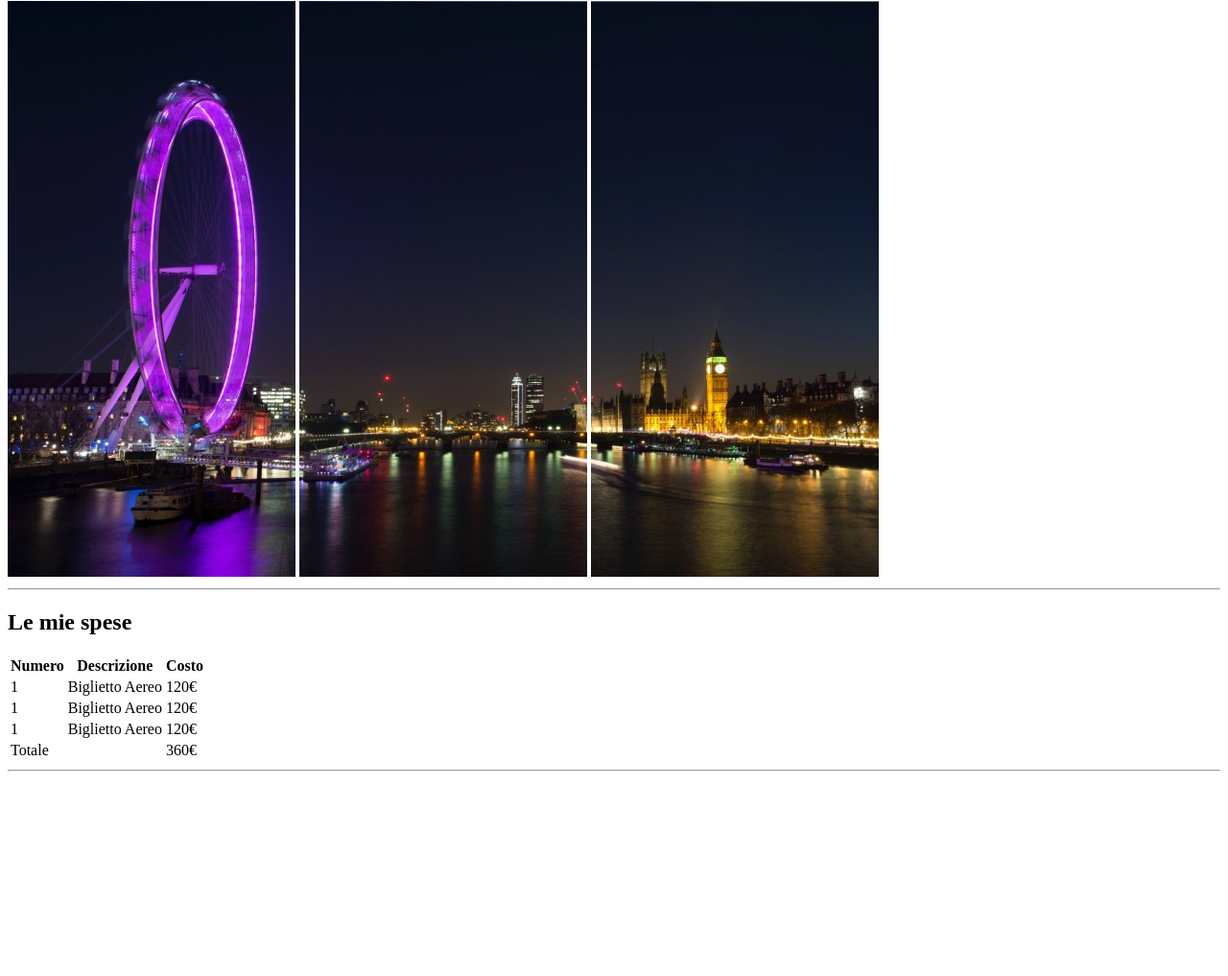
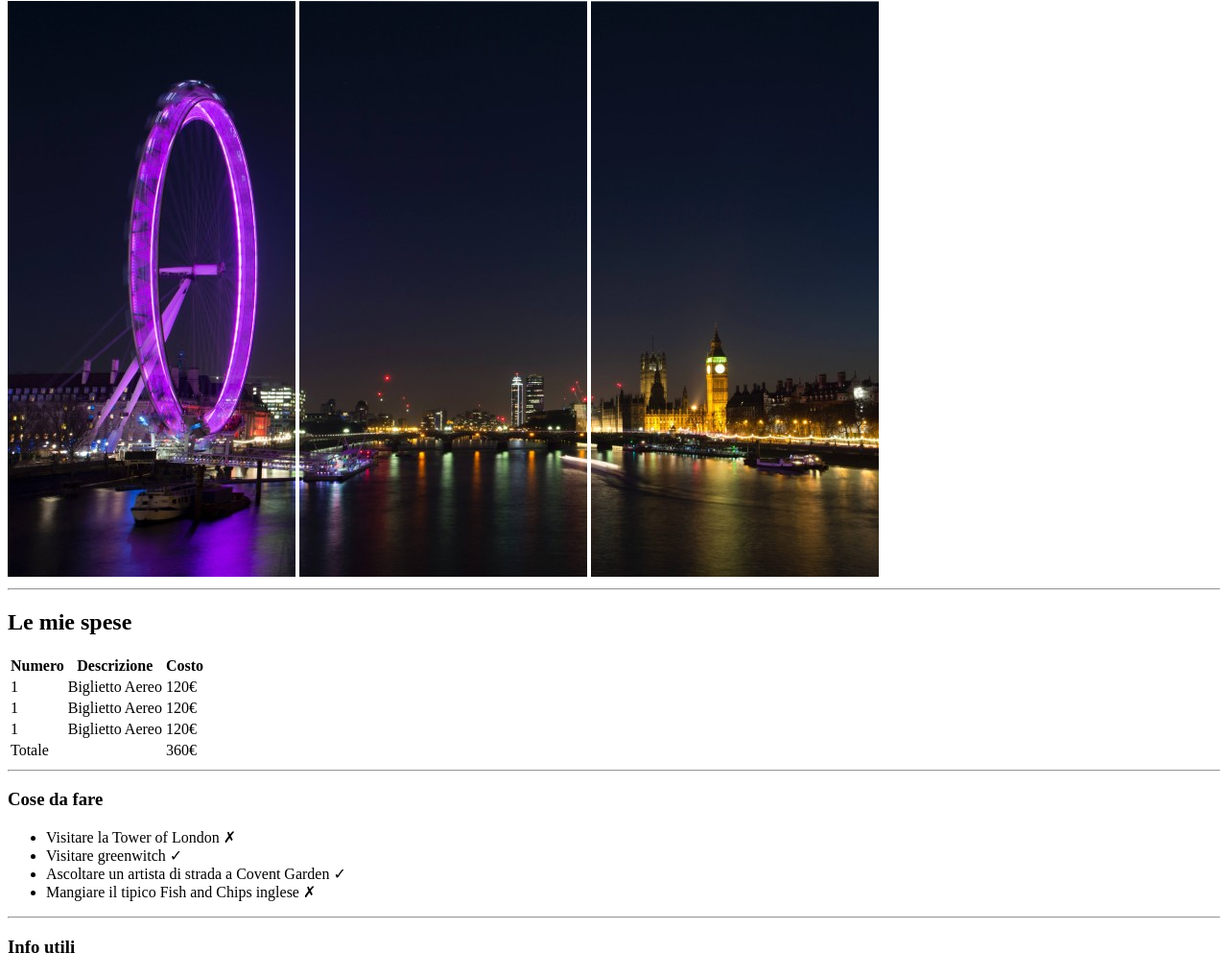
Before and after one commit to M1571/html-london-trip, a plain HTML site: page index.html in a window 1280 px wide. Shown: the part 79-1096 px from the top of the page at 96% size. Before the commit the page ends 891 px from the top, so only its background shows below. Drawn offline with Linux system fonts and the light colour scheme.

Commit message:
Info utili

```diff
--- a/index.html
+++ b/index.html
@@ -8,7 +8,7 @@
 </head>
 <body>
 
-    <!-- introduzione prima parte -->
+    <!-- Il mio viaggio a Londra -->
 
     <h1>Il mio Viaggio a Londra</h1>
     <img src="img/pexels-bill-emrich-230794-0.jpg" alt="">
@@ -56,6 +56,23 @@
 
     <!-- Cose da fare -->
 
+    <h3>Cose da fare</h3>
+
+    <ul>
+        <li>Visitare la Tower of London &#10007;</li>
+        <li>Visitare greenwitch &#10003;</li>
+        <li>Ascoltare un artista di strada a Covent Garden &#10003;</li>
+        <li>Mangiare il tipico Fish and Chips inglese &#10007;</li>
+    </ul>
+
+    <hr>
+
+    <!-- Info utili -->
+
+    <h3>Info utili</h3>
+
+
+
 
 </body>
 </html>
```
